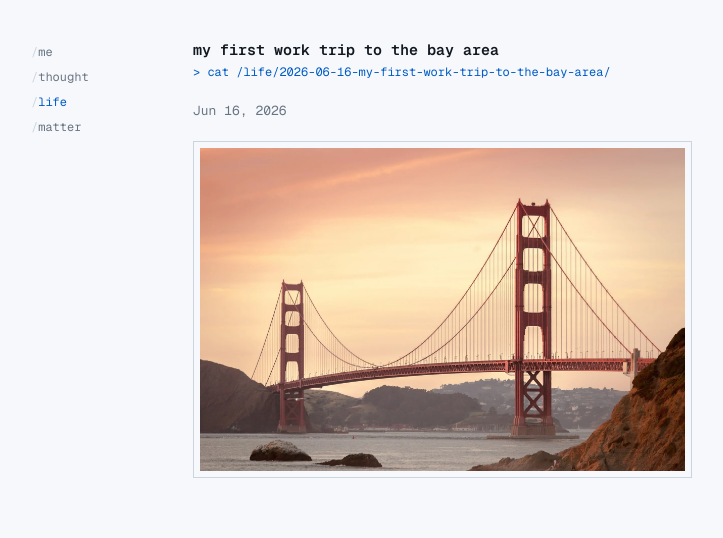
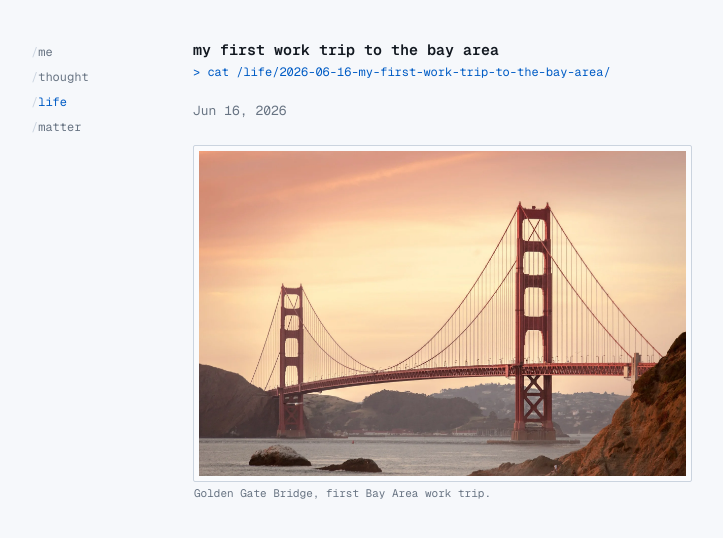
Before and after one commit to rishiraj811/rishi.my, a Jekyll site: the page built from _life/2026-06-16-my-first-work-trip-to-the-bay-area.md, in a window 1280 px wide. Shown: the top 538 px of the page, without its empty margins (159-882 px from the left). Built offline with Jekyll 4.4.1, drawn with Linux system fonts in a browser that asks for light colours.

Commit message:
Improve image treatment

```diff
--- a/_layouts/entry.html
+++ b/_layouts/entry.html
@@ -16,7 +16,9 @@
     <p class="project-link"><span>link</span> <a href="{{ page.link }}">{{ project_url }}</a></p>
   {% endif %}
 
+  {% assign body_content = content | replace: '<img src=', '<img loading="lazy" decoding="async" src=' %}
+
   <div class="body">
-    {{ content }}
+    {{ body_content }}
   </div>
 </article>
--- a/_life/2026-06-16-my-first-work-trip-to-the-bay-area.md
+++ b/_life/2026-06-16-my-first-work-trip-to-the-bay-area.md
@@ -3,4 +3,6 @@
 date: 2026-06-16
 ---
 
-![](/media/11picture-perfectviewsofthegoldengatebridgeinsanfrancisco.webp)
+![Golden Gate Bridge at sunset from the shoreline](/media/11picture-perfectviewsofthegoldengatebridgeinsanfrancisco.webp)
+
+_Golden Gate Bridge, first Bay Area work trip._
--- a/index.html
+++ b/index.html
@@ -17,7 +17,10 @@
 
   {% if home.image and home.image != '' %}
     <figure class="home-image">
-      <img src="{{ home.image }}" alt="{{ home.image_alt | default: 'home image' | escape }}">
+      <img src="{{ home.image }}" alt="{{ home.image_alt | default: 'home image' | escape }}" loading="lazy" decoding="async">
+      {% if home.image_caption and home.image_caption != '' %}
+        <figcaption>{{ home.image_caption | escape }}</figcaption>
+      {% endif %}
     </figure>
   {% endif %}
 
--- a/styles.css
+++ b/styles.css
@@ -189,13 +189,24 @@
 .home-image {
   width: min(100%, 360px);
   margin: 0 0 26px;
-  padding: 7px;
-  border: 4px solid var(--accent);
+  padding: 5px;
+  border: 1px solid var(--line);
+  border-radius: 2px;
+  background: rgba(255, 255, 255, 0.42);
 }
 
 .home-image img {
   width: 100%;
   height: auto;
+  border-radius: 1px;
+}
+
+.home-image figcaption {
+  margin-top: 6px;
+  padding-inline: 1px;
+  color: var(--muted);
+  font-size: 11px;
+  line-height: 1.45;
 }
 
 .contact {
@@ -285,10 +296,37 @@
   color: var(--muted);
 }
 
+.body p:has(> img:only-child) {
+  margin: 1.85em 0 0.45em;
+}
+
 .body img {
+  height: auto;
+  max-height: 68vh;
   margin: 1.4em 0;
-  padding: 6px;
+  padding: 5px;
   border: 1px solid var(--line);
+  border-radius: 2px;
+  background: rgba(255, 255, 255, 0.42);
+  object-fit: contain;
+}
+
+.body p:has(> img:only-child) img {
+  margin: 0;
+}
+
+.body p:has(> img:only-child) + p:has(> em:only-child) {
+  max-width: 54ch;
+  margin-top: -0.12em;
+  margin-bottom: 1.6em;
+  padding-inline: 1px;
+  color: var(--muted);
+  font-size: 11px;
+  line-height: 1.45;
+}
+
+.body p:has(> img:only-child) + p:has(> em:only-child) em {
+  font-style: normal;
 }
 
 .empty {
```
Also changed, not shown: .pages.yml, README.md.
